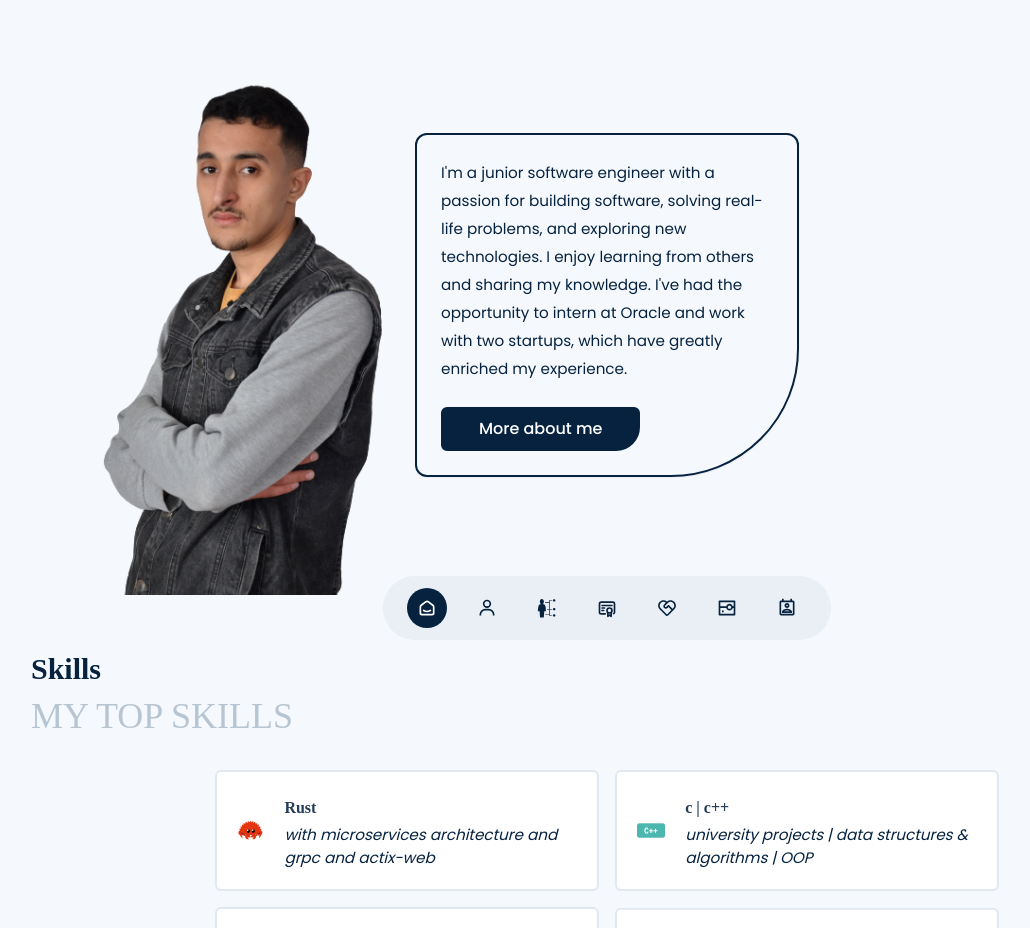
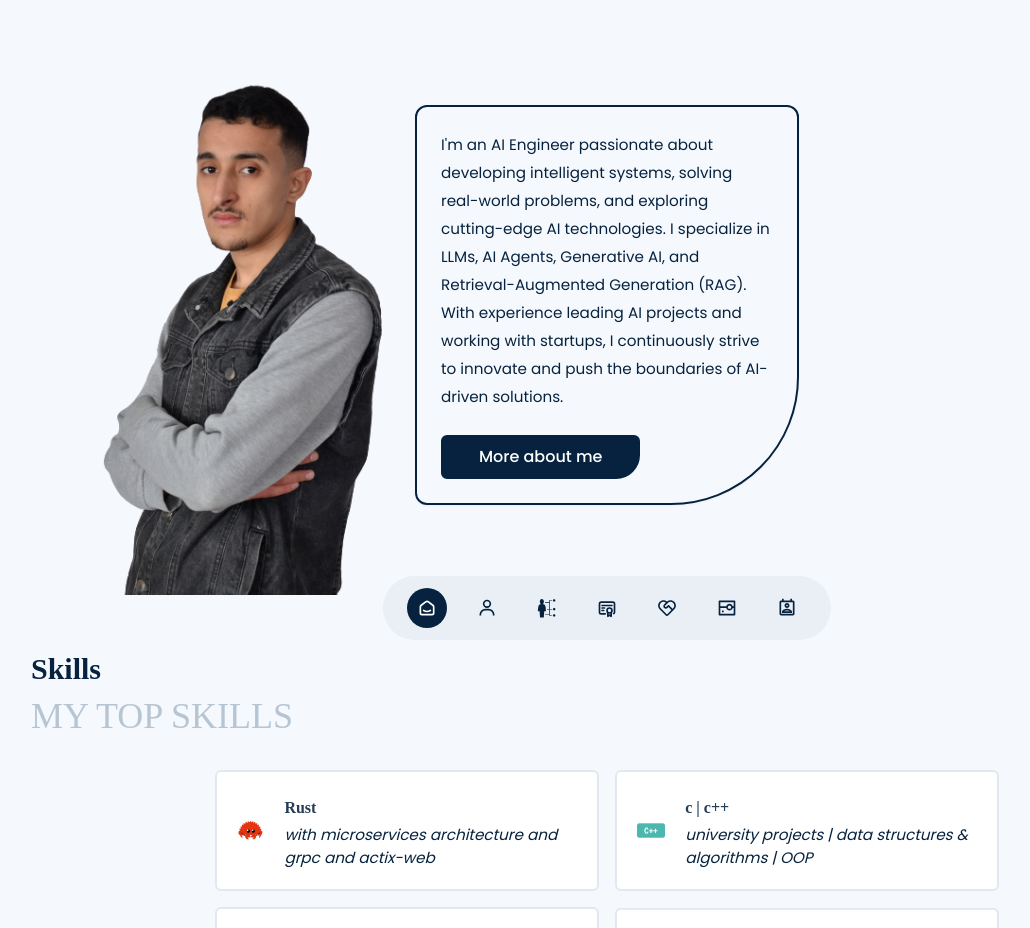
Before and after one commit to sial-sanwal/SanwalKhan-AI-Portfolio, a React (Vite) app: page / in a window 1280 px wide. Shown: the part 960-1888 px from the top of the page, without its empty margins (33-1063 px from the left). Built offline with nearby package versions, Linux system fonts and the light colour scheme; a web font is replaced by a local one.

Commit message:
adding paragraph content

```diff
--- a/src/Content.js
+++ b/src/Content.js
@@ -245,7 +245,7 @@
             subtitle: "Hello Dear,This is a brief introduction about me",
             image1: hireme_person,
             image2: hireme_person,
-            para: "I'm a junior software engineer with a passion for building software, solving real-life problems, and exploring new technologies. I enjoy learning from others and sharing my knowledge. I've had the opportunity to intern at Oracle and work with two startups, which have greatly enriched my experience.",
+            para: "I'm an AI Engineer passionate about developing intelligent systems, solving real-world problems, and exploring cutting-edge AI technologies. I specialize in LLMs, AI Agents, Generative AI, and Retrieval-Augmented Generation (RAG). With experience leading AI projects and working with startups, I continuously strive to innovate and push the boundaries of AI-driven solutions.",
             btnText: "More about me",
         }, Contact: {
             title: "Contact Me",
```
